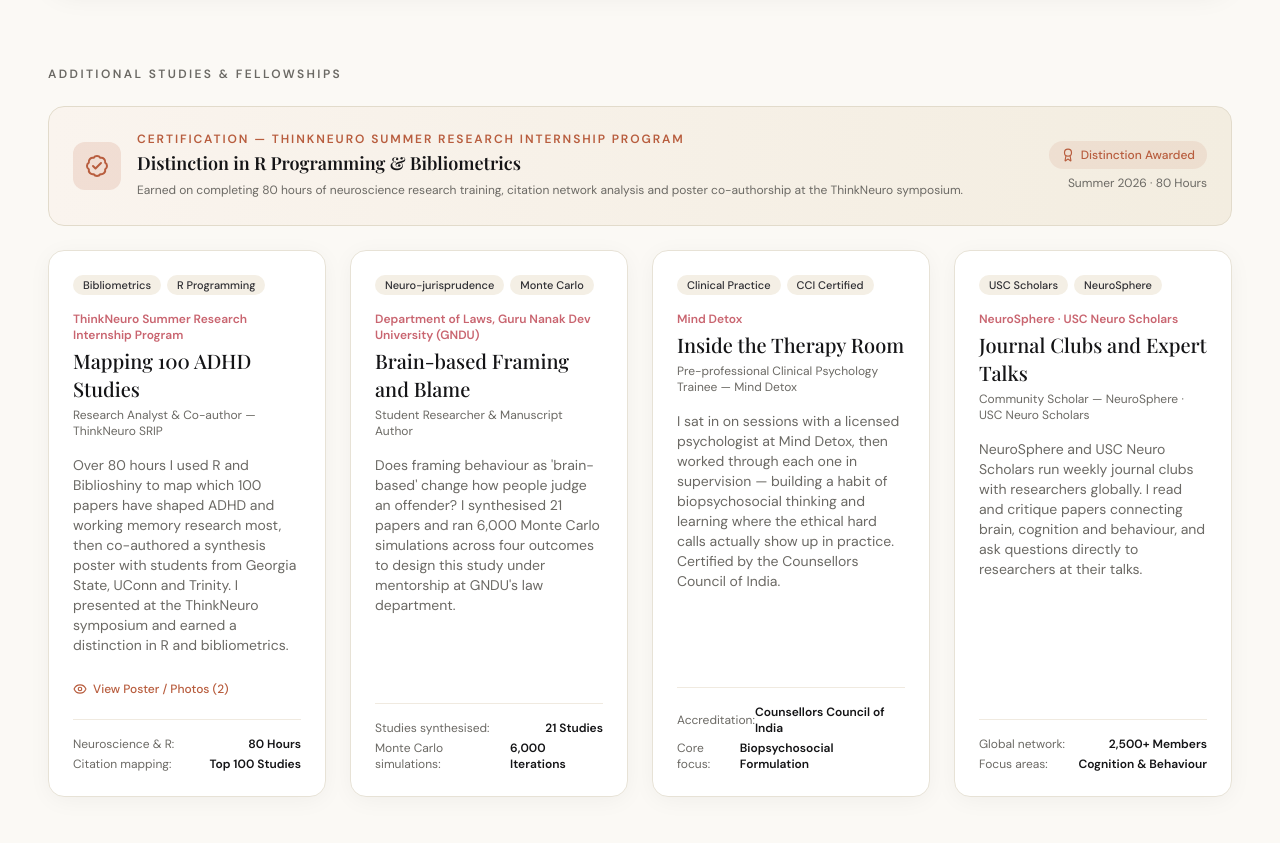
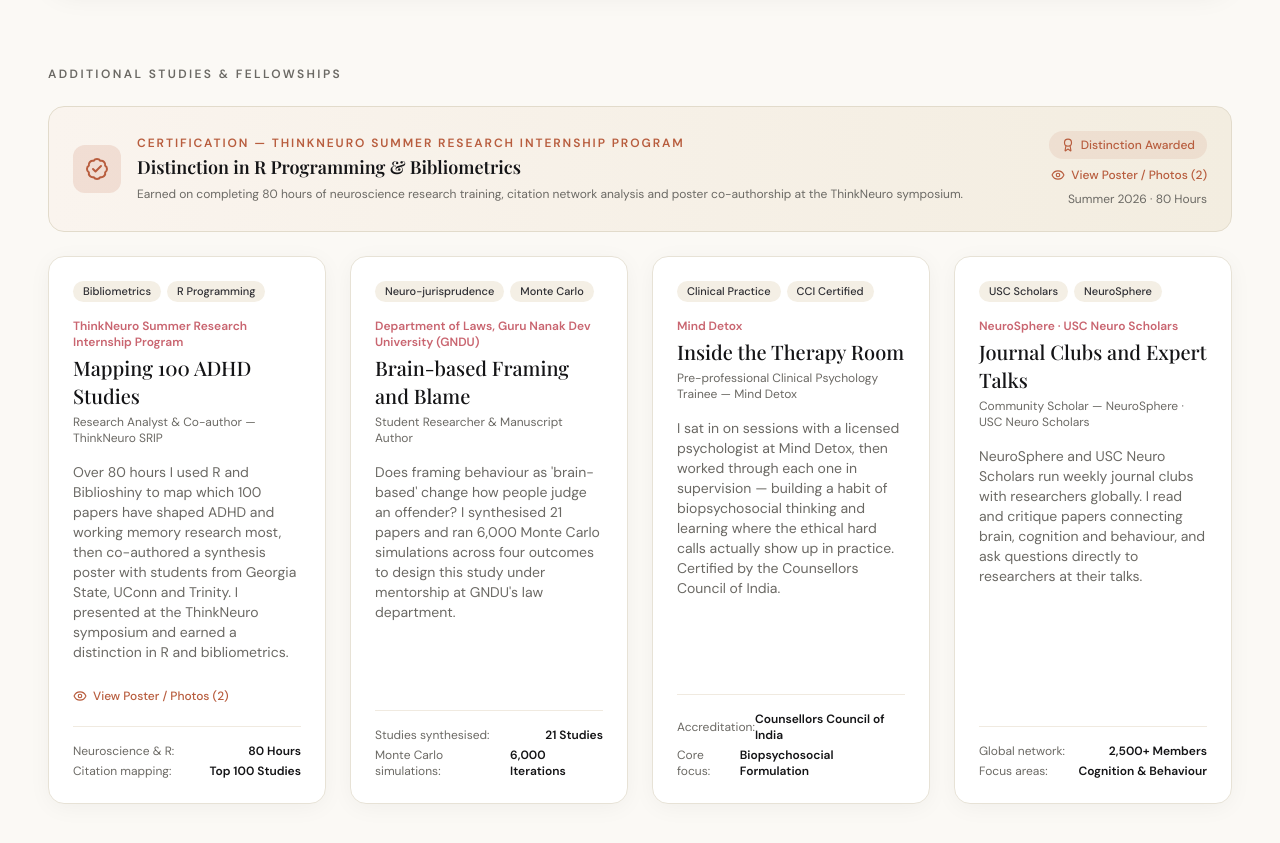
Before and after one commit to anshu762/Deetya-portfolio, a Next.js app: page / in a window 1280 px wide. Shown: the part 2860-3703 px from the top of the page. Built offline with nearby package versions, Linux system fonts and the light colour scheme.

Commit message:
feat: add interactive presentation viewer to ThinkNeuro certification banner and optimize form reset timing

```diff
--- a/src/components/sections/ContactSection.tsx
+++ b/src/components/sections/ContactSection.tsx
@@ -188,7 +188,9 @@ export default function ContactSection() {
       setIsDropdownOpen(false);
 
       // Open user's email client directly with all details filled
-      window.location.href = generatedMailto;
+      setTimeout(() => {
+        window.location.href = generatedMailto;
+      }, 150);
     } catch (err) {
       console.error(err);
       setSubmitStatus("error");
--- a/src/components/sections/ResearchSection.tsx
+++ b/src/components/sections/ResearchSection.tsx
@@ -175,10 +175,31 @@ export default function ResearchSection() {
                 </p>
               </div>
             </div>
-            <div className="flex flex-col items-start sm:items-end gap-1.5 shrink-0">
+            <div className="flex flex-col items-start sm:items-end gap-2 shrink-0">
               <span className="inline-flex items-center gap-1.5 px-3 py-1.5 rounded-full bg-accent-terracotta/10 dark:bg-accent-terracotta/15 text-accent-terracotta dark:text-amber-300 text-xs font-sans font-medium whitespace-nowrap">
                 <Award className="w-3.5 h-3.5" /> Distinction Awarded
               </span>
+              <button
+                type="button"
+                onClick={() =>
+                  openLightbox(
+                    [
+                      {
+                        src: "/images/projects/thinkneuro-1.jpg",
+                        title: "ThinkNeuro Research Symposium Poster",
+                      },
+                      {
+                        src: "/images/projects/thinkneuro-2.jpg",
+                        title: "ThinkNeuro Research Presentation",
+                      },
+                    ],
+                    0
+                  )
+                }
+                className="inline-flex items-center gap-1.5 text-xs font-sans font-medium text-accent-terracotta dark:text-amber-400 hover:underline cursor-pointer"
+              >
+                <Eye className="w-3.5 h-3.5" /> View Poster / Photos (2)
+              </button>
               <span className="text-xs font-sans text-ink-muted dark:text-zinc-400">
                 Summer 2026 &middot; 80 Hours
               </span>
```
